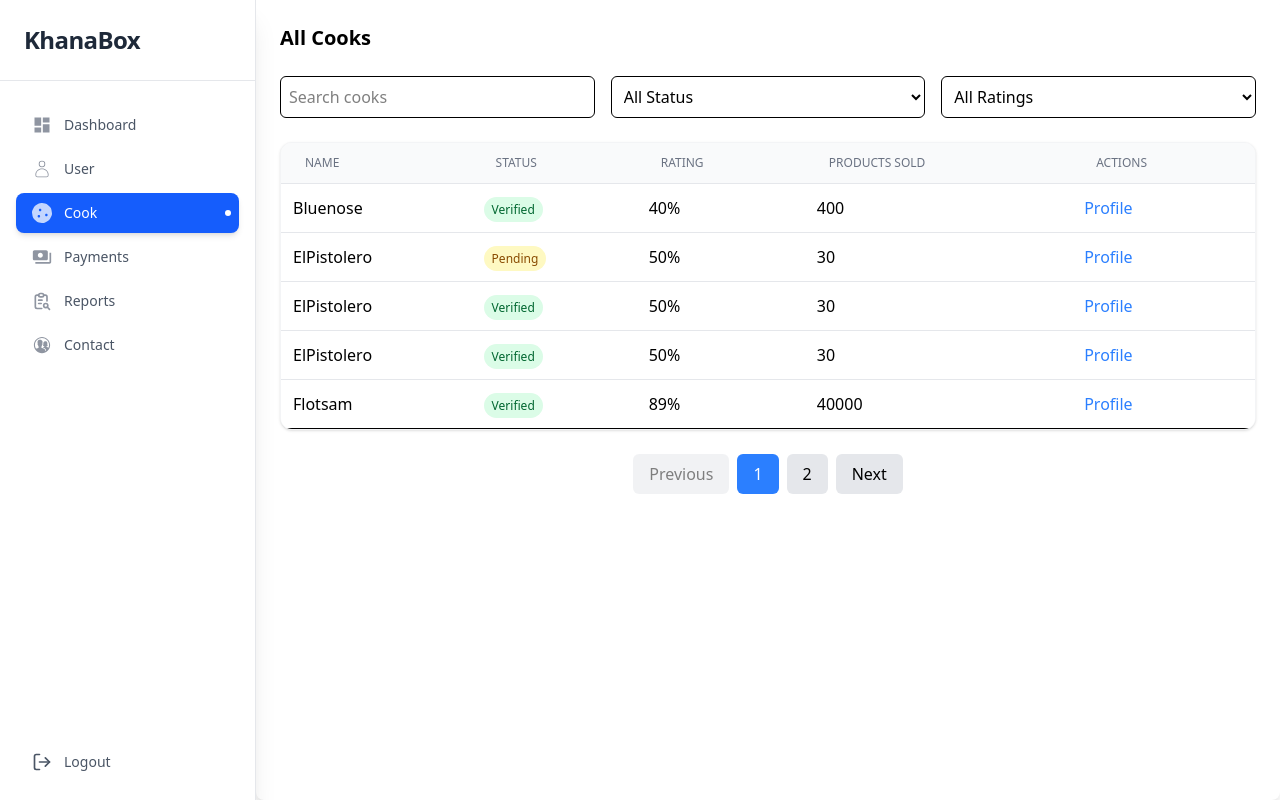
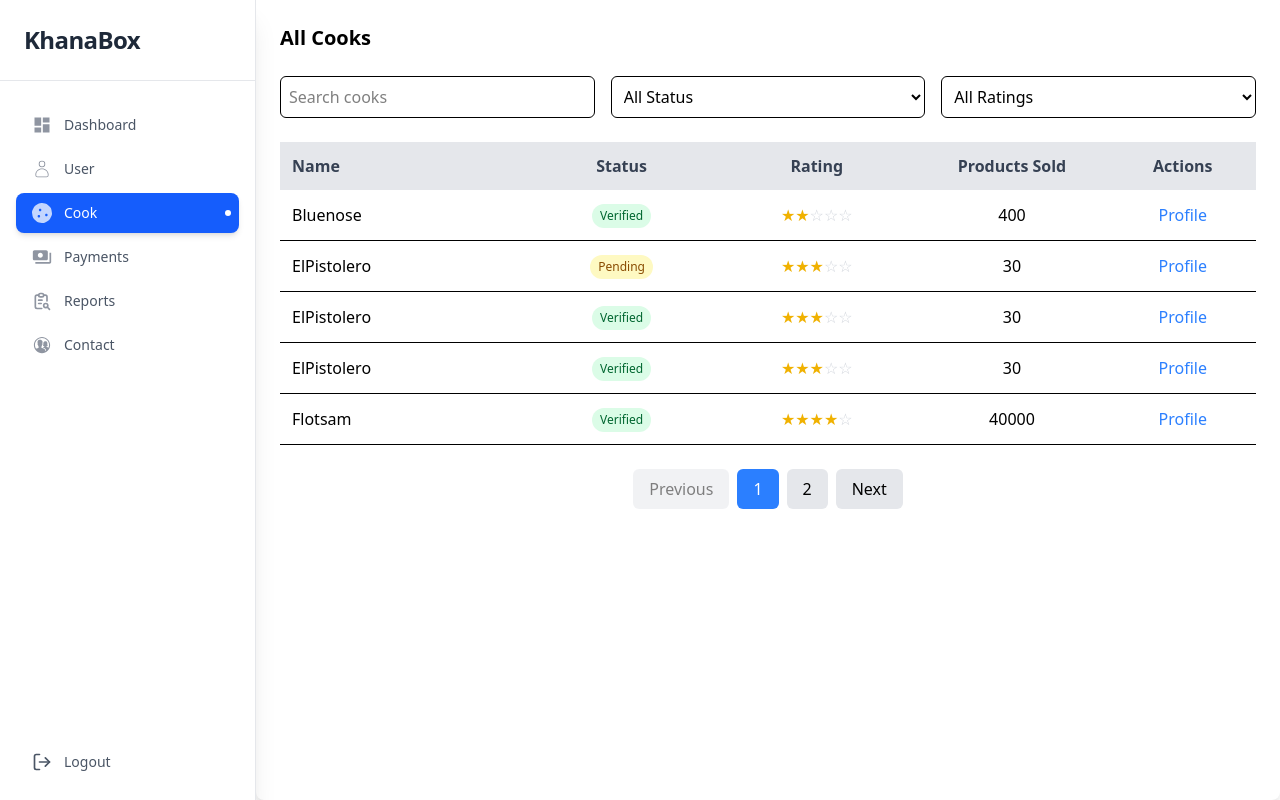
Before and after one commit to SATTTTU/project1, a React (Vite) app: page /admin/cookDetails in a window 1280 px wide. Built offline with nearby package versions, Linux system fonts and the light colour scheme.

Commit message:
merge resolved

```diff
--- a/src/app/routes/admin/auth/components/displayuser/displayuser.jsx
+++ b/src/app/routes/admin/auth/components/displayuser/displayuser.jsx
@@ -1,6 +1,5 @@
 import { AuthRoot } from "@/app/routes/app/root";
-import { DisplayUser } from "../../../../../../modules/admin/Components/Usersection/DisplayUser";
-
+import { DisplayUser } from "@/modules/admin/components/userSection/displayUser";
 export const DisplayUserRoute = () => {
   return <DisplayUser />;
 };
--- a/src/app/routes/admin/auth/components/homepage/adminprofile/adminprofile.jsx
+++ b/src/app/routes/admin/auth/components/homepage/adminprofile/adminprofile.jsx
@@ -1,6 +1,5 @@
 import { AuthRoot } from "@/app/routes/app/root";
-import { MyProfile } from "../../../../../../../modules/admin/Components/Homepage/Admindashboard/Profile/AdminInformationWithEdit";
-
+import { MyProfile } from "@/modules/admin/components/homepage/admindashboard/profile/adminInformationwithEdit";
 export const AdminProfileRoute = () => {
   return <MyProfile />;
 };
--- a/src/app/routes/admin/auth/components/login/login.jsx
+++ b/src/app/routes/admin/auth/components/login/login.jsx
@@ -1,6 +1,5 @@
 import { AuthRoot } from "@/app/routes/app/root";
-import LoginPage from "../../../../../../modules/admin/Components/RegisterPage/RegisterPage";
-
+import LoginPage from "@/modules/admin/components/registerPage/registerPage";
 export const LoginRoute = () => {
   return <LoginPage />;
 };
--- a/src/app/routes/admin/auth/components/payments/cookpayments/cookpayments.jsx
+++ b/src/app/routes/admin/auth/components/payments/cookpayments/cookpayments.jsx
@@ -1,6 +1,5 @@
 import { AuthRoot } from "@/app/routes/app/root";
-import { CookPaymentDetails } from "../../../../../../../modules/admin/Components/Paymentsection/CookPaymentPage/CookPayment";
-
+import { CookPaymentDetails } from "@/modules/admin/components/paymentSection/CookPaymentPage/CookPayment";
 export const CookPaymentsRoute = () => {
   return <CookPaymentDetails />;
 };
--- a/src/app/routes/admin/auth/components/payments/payments.jsx
+++ b/src/app/routes/admin/auth/components/payments/payments.jsx
@@ -1,6 +1,5 @@
 import { AuthRoot } from "@/app/routes/app/root";
-import { PaymentPage } from "../../../../../../modules/admin/Components/Paymentsection/PaymentPage";
-
+import { PaymentPage } from "@/modules/admin/components/paymentSection/paymentpage";
 export const PaymentsRoute = () => {
   return <PaymentPage />;
 };
--- a/src/app/routes/admin/auth/components/payments/userpayments/userpayment.jsx
+++ b/src/app/routes/admin/auth/components/payments/userpayments/userpayment.jsx
@@ -1,6 +1,5 @@
 import { AuthRoot } from "@/app/routes/app/root";
-import { UserPaymentDetails } from "../../../../../../../modules/admin/Components/Paymentsection/UserPaymentPage/userpayemnt";
-
+import { UserPaymentDetails } from "@/modules/admin/components/paymentSection/userPaymentpage/userpayemnt";
 export const UserPaymentsRoute = () => {
   return <UserPaymentDetails />;
 };
--- a/src/app/routes/admin/auth/components/reset-password/resetpassword.jsx
+++ b/src/app/routes/admin/auth/components/reset-password/resetpassword.jsx
@@ -1,6 +1,5 @@
 import { AuthRoot } from "@/app/routes/app/root";
-import { ResetPassword } from "../../../../../../modules/admin/Components/Resetpassword/ResetPassword";
-
+import { ResetPassword } from "@/modules/admin/components/resetPassword/resetPassword";
 export const ResetPasswordRoute = () => {
   return <ResetPassword />;
 };
--- a/src/modules/admin/components/cookSection/cookPage.jsx
+++ b/src/modules/admin/components/cookSection/cookPage.jsx
@@ -2,7 +2,7 @@ import { useState } from "react";
 import { Sidebar } from "../Homepage/aside/aside";
 import { useNavigate } from "react-router-dom";
 import { Pagination } from "../../../../components/ui/pagination/pagination";
-import { Table } from "../../../../components/ui/tables/tables"; // Importing the Table component
+import { Table } from "../../../../components/ui/tables/tables";
 
 const Input = ({ placeholder, value, onChange }) => (
   <input
@@ -80,6 +80,26 @@ const cooksData = [
   },
 ];
 
+// Helper function to render star ratings
+const renderStarRating = (rating) => {
+  if (rating === null) return "No ratings";
+
+  const totalStars = 5;
+  const filledStars = Math.round(rating / 20); // Convert percentage to stars (e.g., 40% = 2 stars)
+  const emptyStars = totalStars - filledStars;
+
+  return (
+    <div className="flex justify-center">
+      {[...Array(filledStars)].map((_, index) => (
+        <span key={`filled-${index}`} className="text-yellow-500">★</span>
+      ))}
+      {[...Array(emptyStars)].map((_, index) => (
+        <span key={`empty-${index}`} className="text-gray-300">☆</span>
+      ))}
+    </div>
+  );
+};
+
 export const AdminCooksTable = () => {
   const navigate = useNavigate();
   const [search, setSearch] = useState("");
@@ -92,9 +112,9 @@ export const AdminCooksTable = () => {
 
   const ratingRanges = {
     "no-rating": (cook) => cook.rating === null,
-    low: (cook) => cook.rating < 50,
-    medium: (cook) => cook.rating >= 50 && cook.rating < 75,
-    high: (cook) => cook.rating >= 75,
+    low: (cook) => cook.rating !== null && cook.rating < 40, // Less than 2 stars (<40%)
+    medium: (cook) => cook.rating >= 40 && cook.rating < 80, // 2 to 4 stars (40% to <80%)
+    high: (cook) => cook.rating >= 80, // 4+ stars (80%+)
   };
 
   const filteredCooks = cooksData
@@ -119,16 +139,24 @@ export const AdminCooksTable = () => {
     currentPage * itemsPerPage
   );
 
-  // Define columns for the Table
-  const columns = ["Name", "Status", "Rating", "Products Sold", "Actions"];
+  // Define columns for the Table with explicit widths for alignment
+  const columns = [
+    { header: "Name", width: "25%", align: "left" },
+    { header: "Status", width: "20%", align: "center" },
+    { header: "Rating", width: "20%", align: "center" },
+    { header: "Products Sold", width: "20%", align: "center" },
+    { header: "Actions", width: "15%", align: "center" },
+  ];
 
-  // Define the renderRow function for the Table
+  // Define the renderRow function with aligned cells and star ratings
   const renderRow = ({ id, name, status, rating, productsSold }) => (
     <tr key={id} className="border-b hover:bg-gray-100">
-      <td className="p-3">{name}</td>
-      <td className="p-3">
+      <td className="p-3 text-left align-middle" style={{ width: "25%" }}>
+        {name}
+      </td>
+      <td className="p-3 text-center align-middle" style={{ width: "20%" }}>
         <span
-          className={`px-2 py-1 rounded-full text-xs ${
+          className={`inline-block px-2 py-1 rounded-full text-xs whitespace-nowrap ${
             status === "Verified"
               ? "bg-green-100 text-green-800"
               : status === "Pending"
@@ -139,9 +167,13 @@ export const AdminCooksTable = () => {
           {status}
         </span>
       </td>
-      <td className="p-3">{rating ? `${rating}%` : "No ratings"}</td>
-      <td className="p-3">{productsSold}</td>
-      <td className="p-3">
+      <td className="p-3 text-center align-middle" style={{ width: "20%" }}>
+        {renderStarRating(rating)}
+      </td>
+      <td className="p-3 text-center align-middle" style={{ width: "20%" }}>
+        {productsSold}
+      </td>
+      <td className="p-3 text-center align-middle" style={{ width: "15%" }}>
         <button
           onClick={() => navigate(`/admin/cook-profile/${id}`)}
           className="text-blue-500 hover:underline"
@@ -177,21 +209,35 @@ export const AdminCooksTable = () => {
             options={[
               { label: "All Ratings", value: "all" },
               { label: "No Rating", value: "no-rating" },
-              { label: "Low (<50%)", value: "low" },
-              { label: "Medium (50-75%)", value: "medium" },
-              { label: "High (75%+)", value: "high" },
+              { label: "Less than 2 stars", value: "low" },
+              { label: "2 to 4 stars", value: "medium" },
+              { label: "4+ stars", value: "high" },
             ]}
             value={ratingFilter}
             onChange={(e) => setRatingFilter(e.target.value)}
           />
         </div>
 
-        {/* Using the Table component */}
-        <Table
-          columns={columns}
-          data={paginatedCooks}
-          renderRow={renderRow}
-        />
+        <div className="overflow-x-auto">
+          <table className="min-w-full table-fixed border-collapse">
+            <thead>
+              <tr className="bg-gray-200">
+                {columns.map((col) => (
+                  <th
+                    key={col.header}
+                    className={`p-3 font-semibold text-gray-700 ${
+                      col.align === "center" ? "text-center" : "text-left"
+                    } align-middle`}
+                    style={{ width: col.width }}
+                  >
+                    {col.header}
+                  </th>
+                ))}
+              </tr>
+            </thead>
+            <tbody>{paginatedCooks.map((cook) => renderRow(cook))}</tbody>
+          </table>
+        </div>
 
         <Pagination
           currentPage={currentPage}
```
